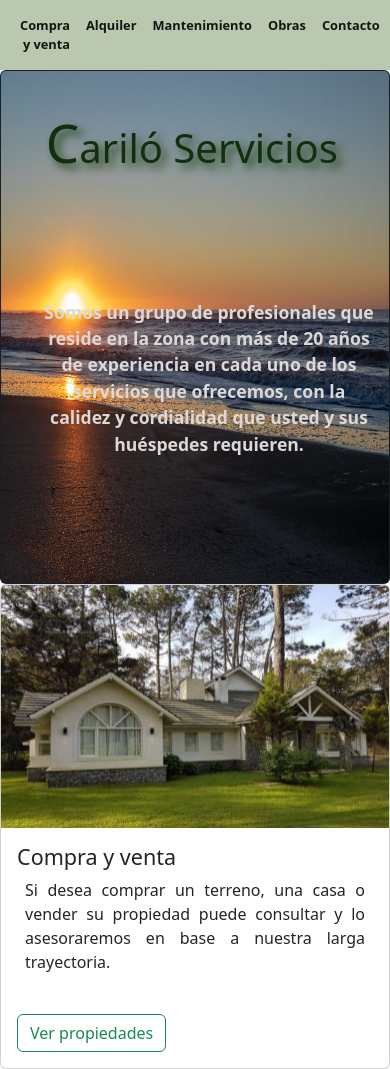
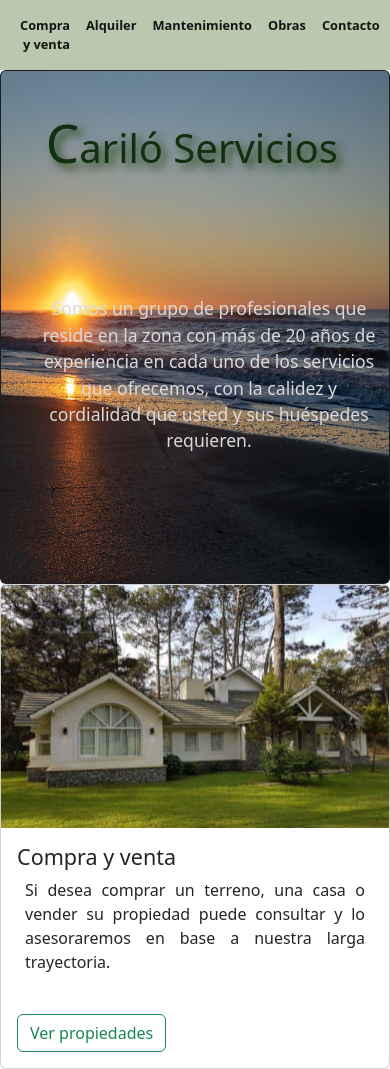
Before and after one commit to VivianaVer/Integrador, a plain HTML site: page index.html in a window 390 px wide. Shown: the top 1069 px of the page. Drawn offline with nearby package versions, Linux system fonts and the light colour scheme; a script that the page names is missing.

Commit message:
modificación responsive foto playa sin negrita

```diff
--- a/Css/style.css
+++ b/Css/style.css
@@ -138,8 +138,7 @@ body {
     text-align: center;
     color: rgb(221, 216, 216);
     font-size: 1.1rem;
-    font-weight: bold;
-    padding: 1.2rem;
+    padding: 1rem;
     animation: fadeInRight;
     animation-duration: 2s;
   }
```
